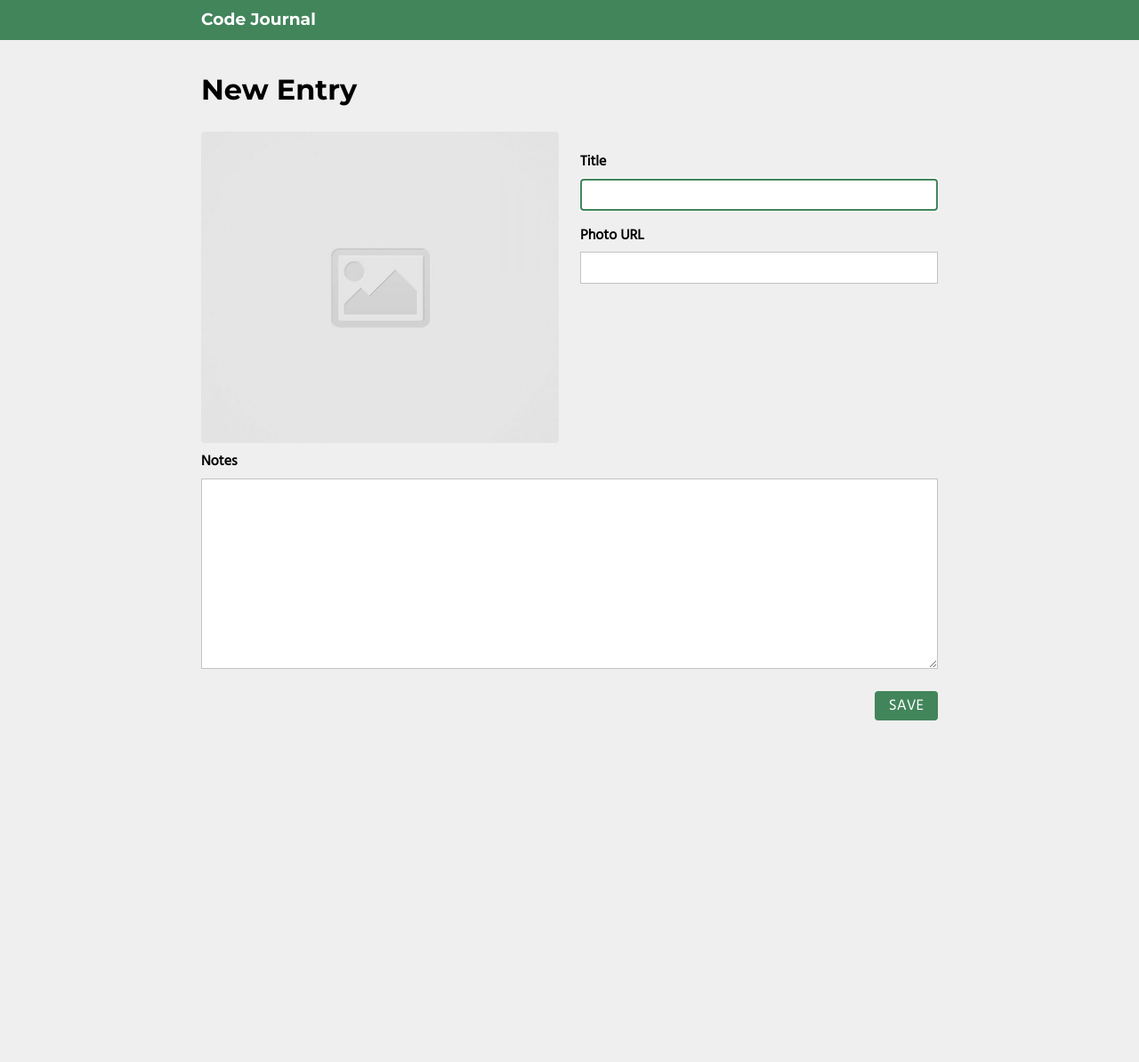
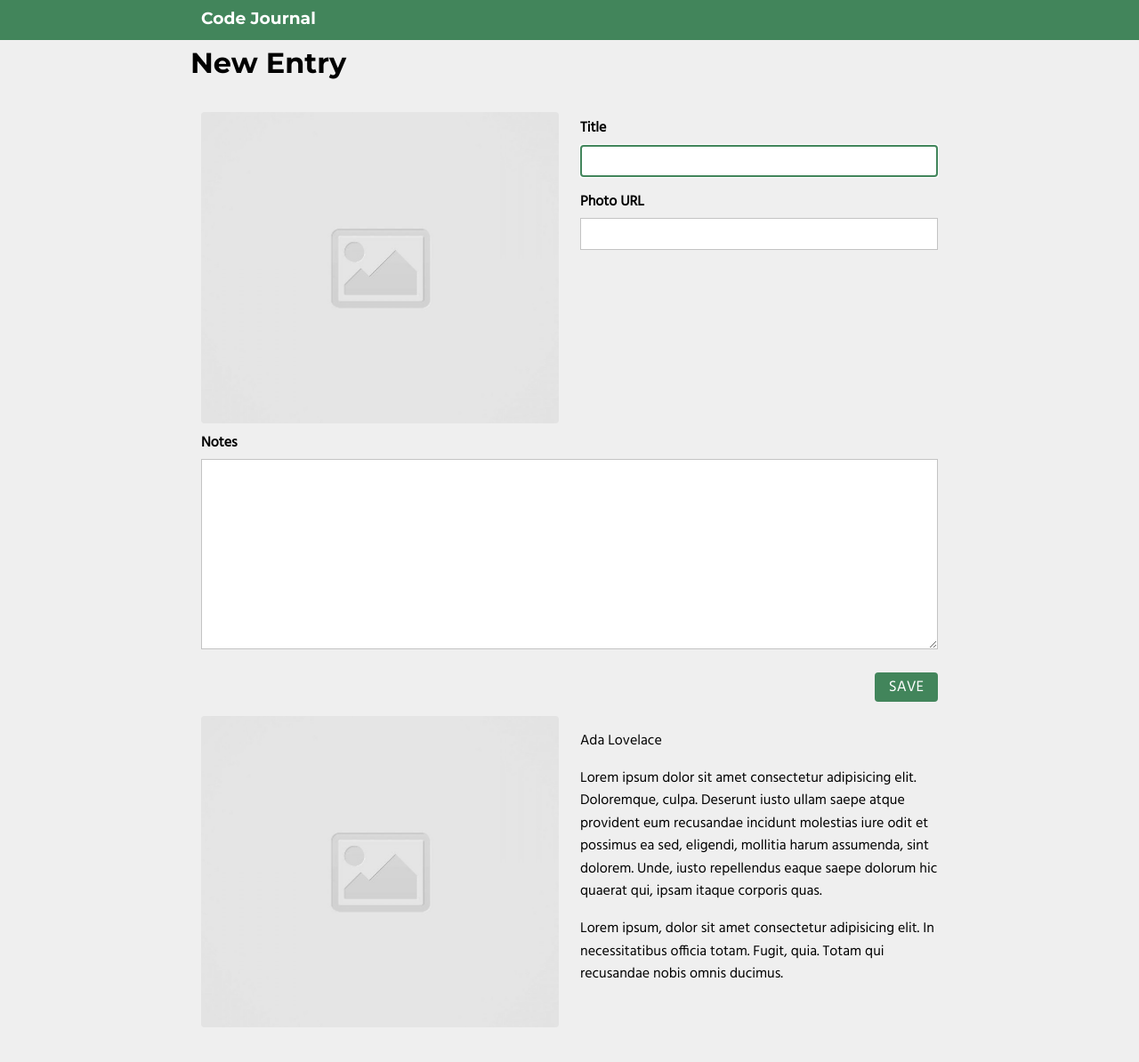
Before and after one commit to arcan9/code-journal, a website: page index.html in a window 1280 px wide. Shown: the whole page at 89% size. Before the commit the page ends 825 px from the top, so only its background shows below. Drawn offline with Linux system fonts and the light colour scheme.

Commit message:
Add sibling in main section of HTML. Create a dummy unordered list according to wireframe. #2

```diff
--- a/css/layout.css
+++ b/css/layout.css
@@ -41,9 +41,9 @@
     width: 50%;
   }
 
-  .row > .column-half:nth-child(2) {
+  .row > .position-rel-top {
     position: relative;
-    top: 125px;
+    top: 36px;
   }
 
   img {
--- a/css/styles.css
+++ b/css/styles.css
@@ -28,7 +28,7 @@ label {
 
 h1 {
   font-family: Montserrat, sans-serif;
-  margin-top: 0;
+  margin: 0;
 }
 
 h3 {
@@ -36,7 +36,7 @@ h3 {
   font-family: Montserrat, sans-serif;
   margin: 0;
   position: relative;
-  top: -38px;
+  top: -90px;
 }
 
 .column-full input,
@@ -83,3 +83,9 @@ button:active {
 img {
   border-radius: 4px;
 }
+
+/* View Entries */
+
+ul {
+  padding: 0;
+}
--- a/index.html
+++ b/index.html
@@ -26,15 +26,15 @@
     <div data-view="entry-form">
       <form id="journal-entry">
         <div class="container">
+          <h1>New Entry</h1>
           <div class="row">
             <div class="column-full column-half">
               <h3>Code Journal</h3>
-              <h1>New Entry</h1>
               <div class="image-container">
                 <img id="photoEntry" src="images/placeholder-image-square.jpg" alt="entry image">
               </div>
             </div>
-            <div class="column-full column-half">
+            <div class="column-full column-half position-rel-top">
               <div><label for="title">Title</label></div>
               <input required autofocus type="text" id="title" name="title">
               <div><label for="photo-url">Photo URL</label></div>
@@ -53,7 +53,20 @@
         </div>
       </form>
     </div>
-
+    <div data-view="entries">
+      <div class="container">
+        <ul>
+          <li class="row">
+            <div class="column-full column-half"><img src="images/placeholder-image-square.jpg"></div>
+            <div class="column-full column-half">
+              <p>Ada Lovelace</p>
+              <p>Lorem ipsum dolor sit amet consectetur adipisicing elit. Doloremque, culpa. Deserunt iusto ullam saepe atque provident eum recusandae incidunt molestias iure odit et possimus ea sed, eligendi, mollitia harum assumenda, sint dolorem. Unde, iusto repellendus eaque saepe dolorum hic quaerat qui, ipsam itaque corporis quas.</p>
+              <p>Lorem ipsum, dolor sit amet consectetur adipisicing elit. In necessitatibus officia totam. Fugit, quia. Totam qui recusandae nobis omnis ducimus.</p>
+            </div>
+          </li>
+        </ul>
+      </div>
+    </div>
   </main>
   <script src="js/data.js"></script>
   <script src="js/main.js"></script>
```
